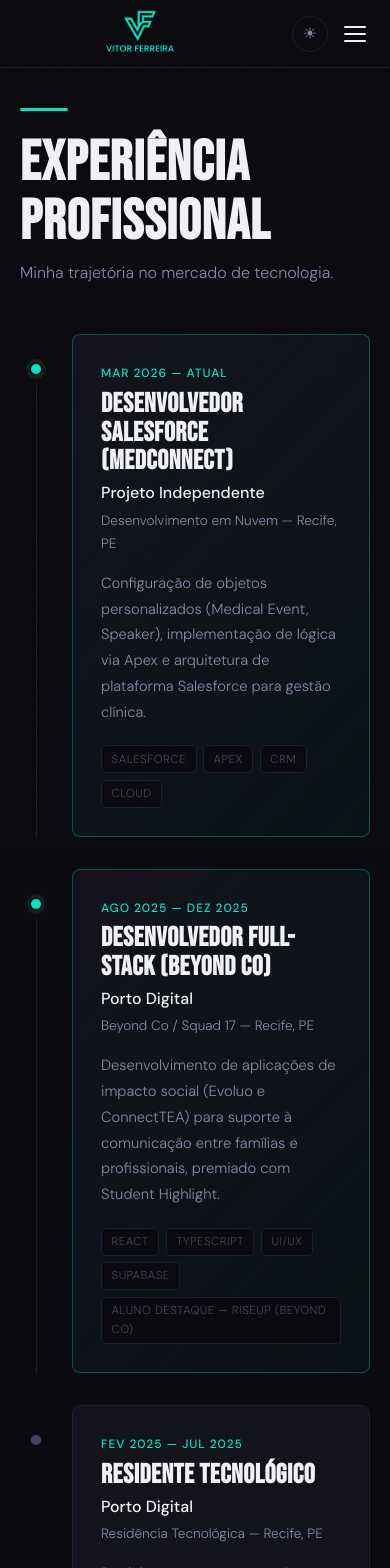
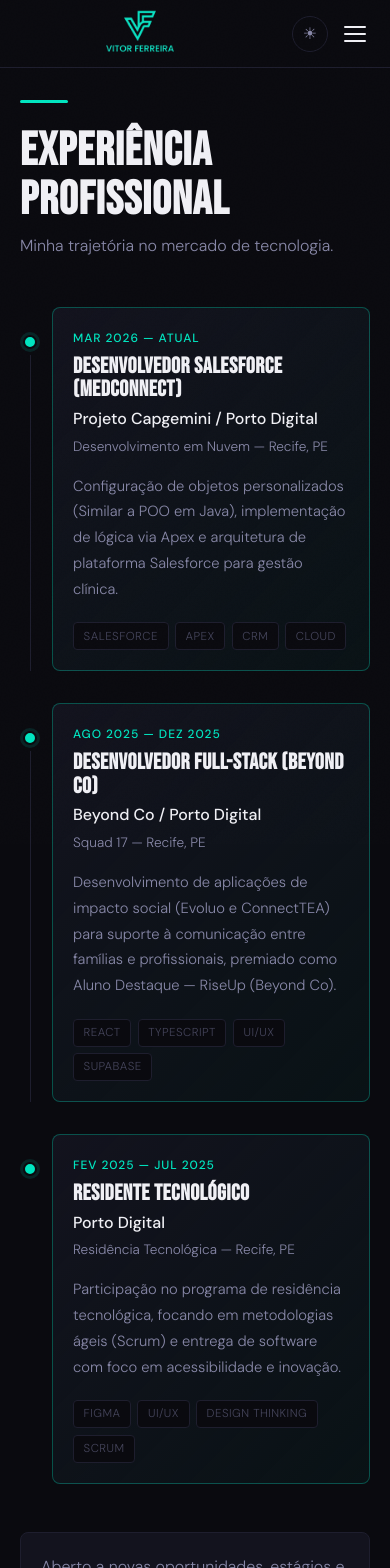
Before and after one commit to vitorferrr/portfolio-vitor, a Next.js app in the folder portfolio-vitor/: page /profissional in a window 390 px wide. Shown: the top 1568 px of the page. Built offline with nearby package versions, Linux system fonts and the light colour scheme.

Commit message:
fix: correção de css para mobile, testes de funcionalidade e acerto em textos

```diff
--- a/portfolio-vitor/app/academica/page.module.css
+++ b/portfolio-vitor/app/academica/page.module.css
@@ -111,3 +111,18 @@
   color: var(--text-muted);
   background: var(--bg);
 }
+
+/* Responsivo Academica */
+@media (max-width: 640px) {
+  .item {
+    grid-template-columns: 20px 1fr;
+    gap: 0.75rem;
+  }
+
+  .cardTop {
+    flex-direction: column;
+    align-items: flex-start;
+  }
+
+  .degree { font-size: 1.3rem; }
+}
--- a/portfolio-vitor/app/globals.css
+++ b/portfolio-vitor/app/globals.css
@@ -169,3 +169,29 @@
   .container { padding: 0 1.25rem; }
   .page-wrapper { padding-top: calc(var(--navbar-h) + 2.5rem); padding-bottom: 4rem; }
 }
+
+/* Mobile */
+@media (max-width: 640px) {
+  .page-wrapper {
+    padding-top: calc(var(--navbar-h) + 2rem);
+    padding-bottom: 3rem;
+  }
+
+  .card { padding: 1.25rem; }
+
+  h1 { font-size: clamp(2.8rem, 12vw, 4rem); }
+  h2 { font-size: clamp(1.8rem, 8vw, 2.5rem); }
+}
+
+/* Foco acessível */
+:focus-visible {
+  outline: 2px solid var(--accent);
+  outline-offset: 3px;
+  border-radius: 4px;
+}
+
+/* Seleção de texto */
+::selection {
+  background: var(--accent-dim);
+  color: var(--accent);
+}
--- a/portfolio-vitor/app/profissional/page.js
+++ b/portfolio-vitor/app/profissional/page.js
@@ -4,23 +4,23 @@
   {
     period: 'Mar 2026 — Atual',
     role: 'Desenvolvedor Salesforce (MedConnect)',
-    company: 'Projeto Independente',
+    company: 'Projeto Capgemini / Porto Digital',
     program: 'Desenvolvimento em Nuvem',
     location: 'Recife, PE',
     description:
-      'Configuração de objetos personalizados (Medical Event, Speaker), implementação de lógica via Apex e arquitetura de plataforma Salesforce para gestão clínica.',
+      'Configuração de objetos personalizados (Similar a POO em Java), implementação de lógica via Apex e arquitetura de plataforma Salesforce para gestão clínica.',
     tags: ['Salesforce', 'Apex', 'CRM', 'Cloud'],
     highlight: true,
   },
   {
     period: 'Ago 2025 — Dez 2025',
     role: 'Desenvolvedor Full-Stack (Beyond Co)',
-    company: 'Porto Digital',
-    program: 'Beyond Co / Squad 17',
+    company: 'Beyond Co / Porto Digital',
+    program: 'Squad 17',
     location: 'Recife, PE',
     description:
-      'Desenvolvimento de aplicações de impacto social (Evoluo e ConnectTEA) para suporte à comunicação entre famílias e profissionais, premiado com Student Highlight.',
-    tags: ['React', 'TypeScript', 'UI/UX', 'Supabase', 'Aluno Destaque — RiseUp (Beyond Co)'],
+      'Desenvolvimento de aplicações de impacto social (Evoluo e ConnectTEA) para suporte à comunicação entre famílias e profissionais, premiado como Aluno Destaque — RiseUp (Beyond Co).',
+    tags: ['React', 'TypeScript', 'UI/UX', 'Supabase'],
     highlight: true,
   },
   {
@@ -32,7 +32,7 @@
     description:
       'Participação no programa de residência tecnológica, focando em metodologias ágeis (Scrum) e entrega de software com foco em acessibilidade e inovação.',
     tags: ['Figma', 'UI/UX', 'Design Thinking', 'Scrum'],
-    highlight: false,
+    highlight: true,
   },
 ];
 
--- a/portfolio-vitor/app/profissional/page.module.css
+++ b/portfolio-vitor/app/profissional/page.module.css
@@ -114,7 +114,6 @@
   background: var(--bg);
 }
 
-/* CTA */
 .cta {
   max-width: 760px;
   margin-top: 1rem;
@@ -139,3 +138,23 @@
   transition: opacity var(--transition), transform var(--transition);
 }
 .ctaBtn:hover { opacity: 0.85; transform: translateY(-2px); }
+
+/* Responsivo Profissional */
+@media (max-width: 640px) {
+  .item {
+    grid-template-columns: 20px 1fr;
+    gap: 0.75rem;
+  }
+
+  .cardTop {
+    flex-direction: column;
+    align-items: flex-start;
+  }
+
+  .role { font-size: 1.4rem; }
+
+  .ctaBtn {
+    width: 100%;
+    text-align: center;
+  }
+}
--- a/portfolio-vitor/app/projetos/page.js
+++ b/portfolio-vitor/app/projetos/page.js
@@ -37,7 +37,7 @@
     title: 'Jogo de dados',
     description:
       'Aplicativo web com autenticação via Firebase, sistema de placar persistente e partidas em tempo real.',
-    tags: ['Firebase', 'Auth', 'JavaScript', 'Game'],
+    tags: ['React', 'Next.js', 'Game'],
     partners: 'Projeto Pessoal',
     emoji: '🎮',
     link: 'https://github.com/vitorferrr/Jogo-de-dados',
--- a/portfolio-vitor/app/sobre/page.js
+++ b/portfolio-vitor/app/sobre/page.js
@@ -13,7 +13,7 @@
     items: [
       { name: 'CSS Modules', desc: 'Estilos com escopo local por componente, sem conflitos.' },
       { name: 'CSS Variables', desc: 'Sistema de design tokens para tema dark/light consistente.' },
-      { name: 'Google Fonts', desc: 'Bebas Neue (display) + DM Sans (corpo) para identidade tipográfica forte.' },
+      { name: 'Google Fonts', desc: 'Bebas Neue (display) + DM Sans (corpo) para identidade tipográfica.' },
     ],
   },
   {
@@ -67,7 +67,7 @@
             <div className={styles.skillGroup}>
               <span className="tag">Front-end</span>
               <div className={styles.skillTags}>
-                {['HTML5', 'CSS3', 'JavaScript'].map(s => (
+                {['React', 'CSS3', 'Next.js'].map(s => (
                   <span key={s} className={styles.skillTag}>{s}</span>
                 ))}
               </div>
@@ -75,7 +75,7 @@
             <div className={styles.skillGroup}>
               <span className="tag">Back-end</span>
               <div className={styles.skillTags}>
-                {['Java', 'Python'].map(s => (
+                {['Java', 'Springboot'].map(s => (
                   <span key={s} className={styles.skillTag}>{s}</span>
                 ))}
               </div>
```
Also changed, not shown: portfolio-vitor/app/page.js (+1 -8 lines), portfolio-vitor/app/page.module.css (+25 -3 lines), portfolio-vitor/app/projetos/page.module.css (+15 -6 lines), portfolio-vitor/app/sobre/page.module.css (+11 -0 lines).
